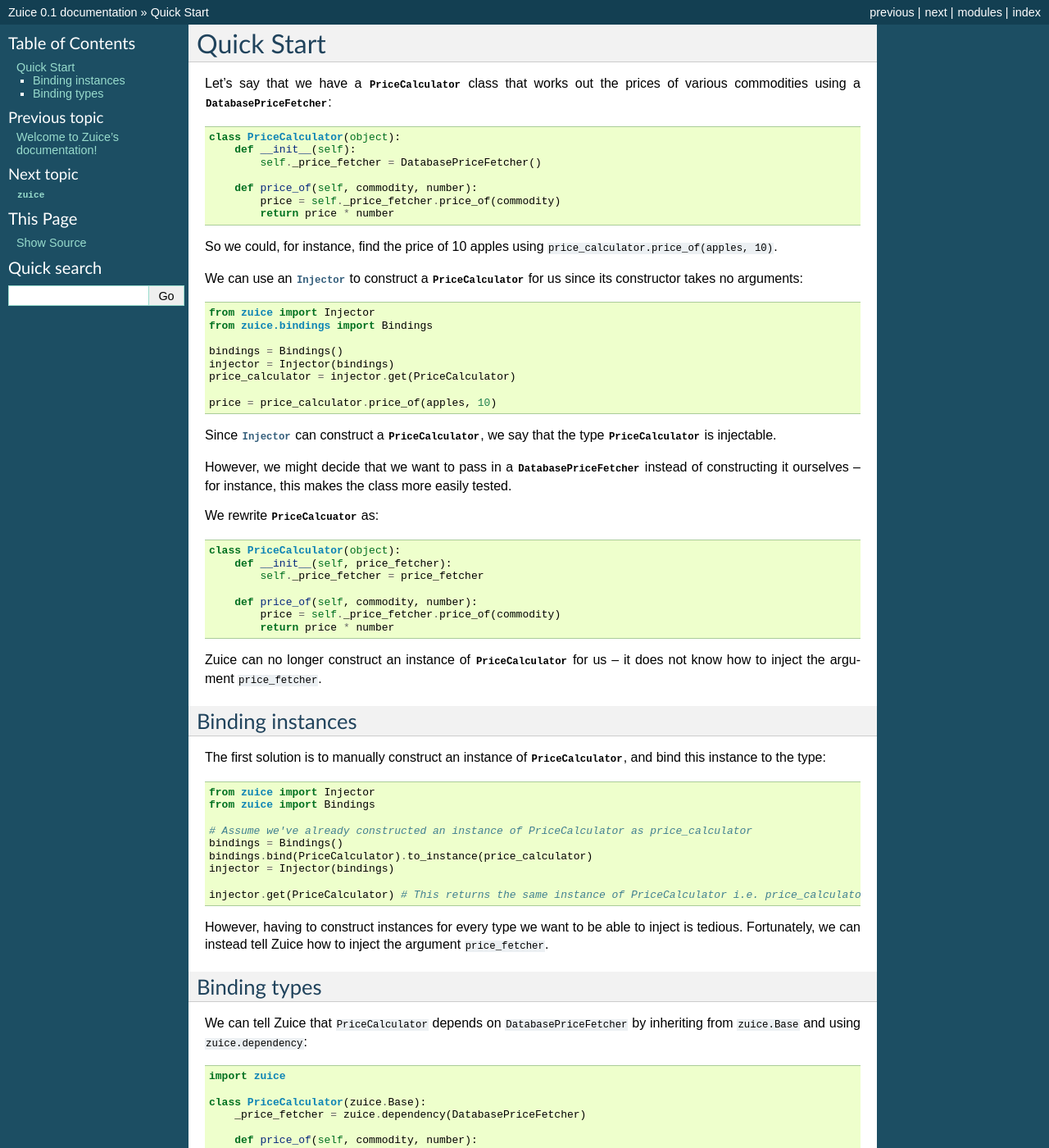
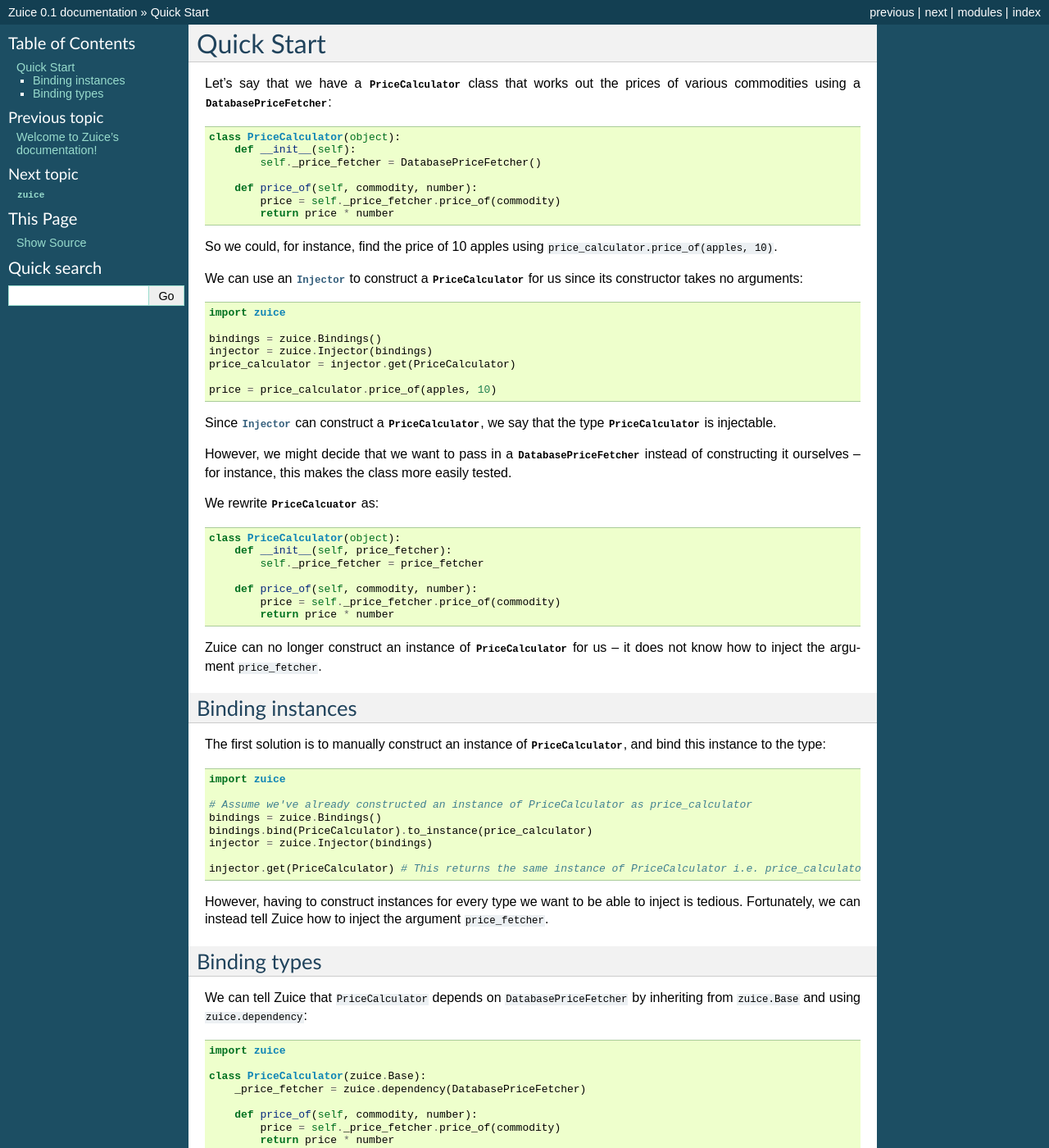
Before and after one commit to mwilliamson/zuice, a Sphinx documentation site: the page built from doc/quick_start.rst, in a window 1280 px wide and 1400 px high. Shown: the whole window at 82% size. Built offline with Sphinx 7.4.7, drawn with Linux system fonts in a browser that asks for light colours; some of the changed text lies outside the part shown.

Commit message:
Don't import from zuice.bindings in docs

```diff
--- a/doc/quick_start.rst
+++ b/doc/quick_start.rst
@@ -18,11 +18,10 @@ So we could, for instance, find the price of 10 apples using
 We can use an :class:`~zuice.Injector` to construct a :class:`PriceCalculator`
 for us since its constructor takes no arguments::
 
-    from zuice import Injector
-    from zuice.bindings import Bindings
+    import zuice
 
-    bindings = Bindings()
-    injector = Injector(bindings)
+    bindings = zuice.Bindings()
+    injector = zuice.Injector(bindings)
     price_calculator = injector.get(PriceCalculator)
 
     price = price_calculator.price_of(apples, 10)
@@ -53,13 +52,12 @@ Binding instances
 The first solution is to manually construct an instance of :class:`PriceCalculator`,
 and bind this instance to the type::
 
-    from zuice import Injector
-    from zuice import Bindings
+    import zuice
 
     # Assume we've already constructed an instance of PriceCalculator as price_calculator
-    bindings = Bindings()
+    bindings = zuice.Bindings()
     bindings.bind(PriceCalculator).to_instance(price_calculator)
-    injector = Injector(bindings)
+    injector = zuice.Injector(bindings)
 
     injector.get(PriceCalculator) # This returns the same instance of PriceCalculator i.e. price_calculator
 
@@ -85,11 +83,10 @@ by inheriting from ``zuice.Base`` and using ``zuice.dependency``::
 We can now get an instance of :class:`PriceCalculator`,
 assuming that :class:`DatabasePriceFetcher` is already injectable::
 
-    from zuice import Injector
-    from zuice.bindings import Bindings
+    import zuice
 
-    bindings = Bindings()
-    injector = Injector(bindings)
+    bindings = zuice.Bindings()
+    injector = zuice.Injector(bindings)
 
     injector.get(PriceCalculator) # This returns a new instance of PriceCalculator
 
@@ -116,12 +113,11 @@ We then write :class:`PriceCalculator` as::
 
 Finally, to inject a :class:`PriceCalculator`::
 
-    from zuice import Injector
-    from zuice.bindings import Bindings
+    import zuice
 
-    bindings = Bindings()
+    bindings = zuice.Bindings()
     bindings.bind(PriceFetcher).to_type(DatabasePriceFetcher)
-    injector = Injector(bindings)
+    injector = zuice.Injector(bindings)
     price_calculator = injector.get(PriceCalculator)
 
     price = price_calculator.price_of(apples, 10)
```
